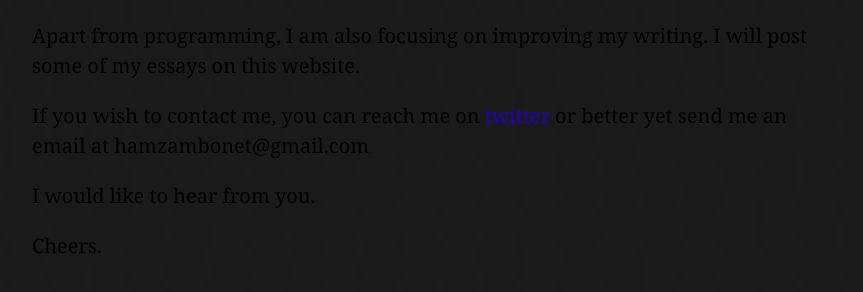
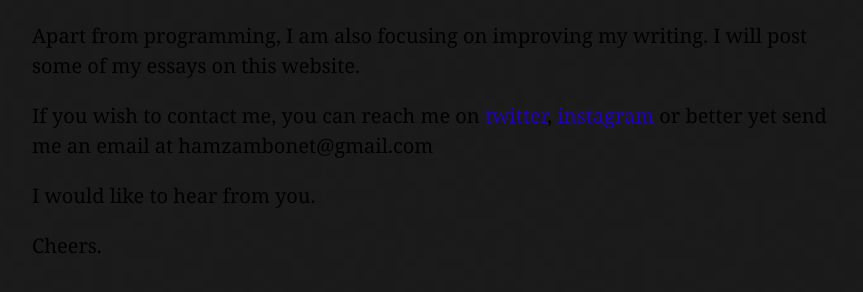
Before and after one commit to hamzambo/hamzambo.github.io, a Jekyll site: the page built from now.html, in a window 1280 px wide. Shown: the part 212-504 px from the top of the page, without its empty margins (208-1071 px from the left). Built offline with Jekyll 4.4.1, drawn with Linux system fonts in a browser that asks for light colours.

Commit message:
Update now.html

```diff
--- a/now.html
+++ b/now.html
@@ -13,7 +13,7 @@ layout: now
   Apart from programming, I am also focusing on improving
   my writing. I will post some of my essays on this website.
 </p>
-<p>If you wish to contact me, you can reach me on <a href="https://twitter.com/hamzambo" target="_blank">twitter</a> or
+<p>If you wish to contact me, you can reach me on <a href="https://twitter.com/hamzambo" target="_blank">twitter</a>, <a href="https://instagram.com/hamza.mbo" target="_blank">instagram</a> or
   better yet send me an email at hamzambonet@gmail.com<p>
 <p>I would like to hear from you.</p>
 <p>Cheers.</p>
```
